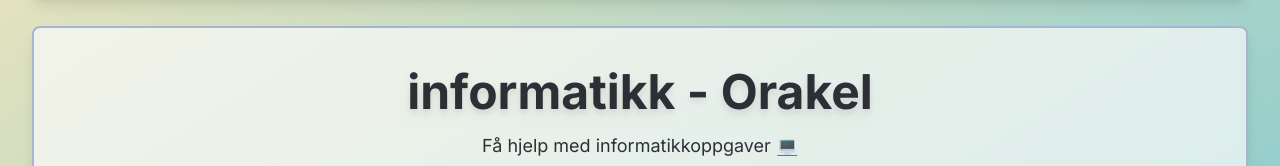
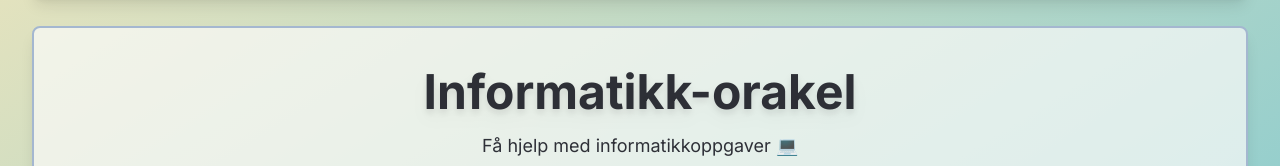
Before and after one commit to echo-webkom/echo-screen, a React (Vite) app: page / in a window 1280 px wide. Shown: the part 342-508 px from the top of the page. Built offline with nearby package versions, Linux system fonts and the light colour scheme; no server answers.

Commit message:
Fix typo

```diff
--- a/src/components/orakel.tsx
+++ b/src/components/orakel.tsx
@@ -2,7 +2,7 @@ export function Orakel() {
   return (
     <div className="flex flex-col items-center w-full justify-center bg-background/70 border-2 shadow-lg rounded-lg p-10">
       <h1 className="text-5xl font-bold drop-shadow-lg">
-        informatikk - Orakel
+        Informatikk-orakel
       </h1>
       <p className="mt-4 text-lg max-w-2xl">
         Få hjelp med informatikkoppgaver 💻
```
